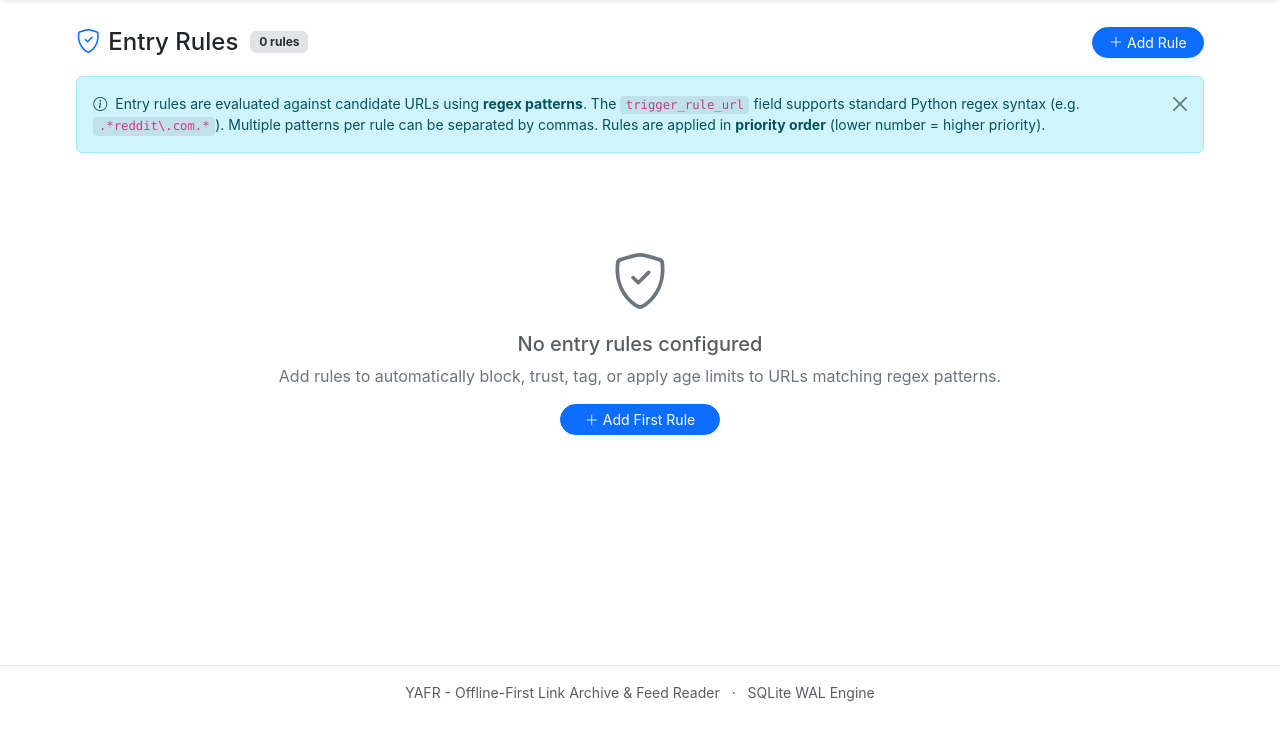
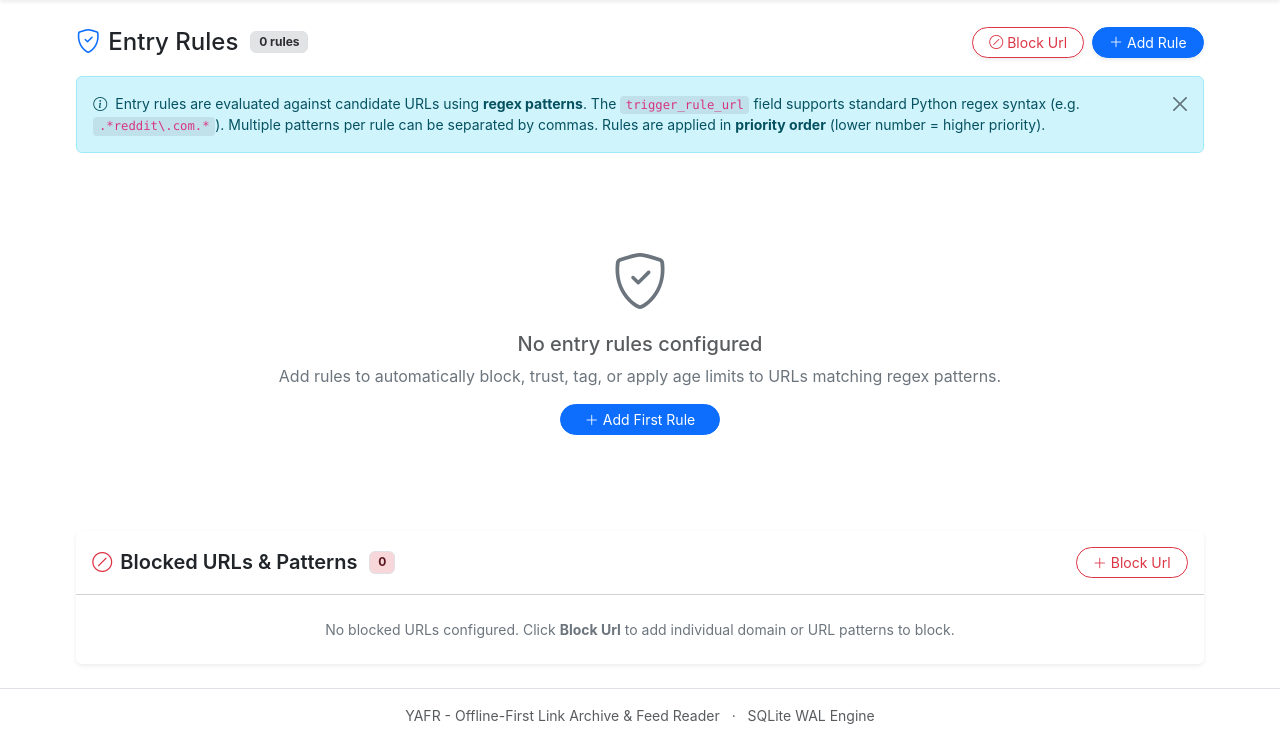
Before and after one commit to rumca-js/yafr_next, a Flask app: template yafr/templates/rules/list.html in a window 1280 px wide. Shown: the part 81-823 px from the top of the page. Before the commit the page ends 782 px from the top, so only its background shows below. Run offline with Flask 3, Linux system fonts and the light colour scheme; the template is opened without the code that fills it, so the values that code supplies are empty.

Commit message:
Added ability to add a block rule

```diff
--- a/yafr/templates/rules/list.html
+++ b/yafr/templates/rules/list.html
@@ -17,7 +17,14 @@
         </div>
 
         <div class="d-flex align-items-center gap-2 flex-wrap">
-          <a href="{{ url_for('rules.rule_add') }}" class="btn btn-primary btn-sm rounded-pill px-3 shadow-sm">
+          <button type="button"
+                  class="btn btn-outline-danger btn-sm rounded-pill px-3 shadow-sm"
+                  data-bs-toggle="modal"
+                  data-bs-target="#blockUrlModal"
+                  id="btn-block-url">
+            <i class="bi bi-slash-circle me-1"></i>Block Url
+          </button>
+          <a href="{{ url_for('rules.rule_add') }}" class="btn btn-primary btn-sm rounded-pill px-3 shadow-sm" id="btn-add-rule">
             <i class="bi bi-plus-lg me-1"></i>Add Rule
           </a>
         </div>
@@ -173,6 +180,59 @@
 
       {% endif %}
 
+      <!-- Block Entries Section -->
+      <div class="card border-0 shadow-sm mb-4">
+        <div class="card-header bg-white py-3 d-flex justify-content-between align-items-center">
+          <div class="d-flex align-items-center gap-2">
+            <i class="bi bi-slash-circle text-danger fs-5"></i>
+            <h5 class="mb-0 fw-semibold">Blocked URLs &amp; Patterns</h5>
+            <span class="badge bg-danger-subtle text-danger-emphasis border ms-1">{{ block_entries|length if block_entries else 0 }}</span>
+          </div>
+          <button type="button"
+                  class="btn btn-outline-danger btn-sm rounded-pill px-3"
+                  data-bs-toggle="modal"
+                  data-bs-target="#blockUrlModal">
+            <i class="bi bi-plus-lg me-1"></i>Block Url
+          </button>
+        </div>
+        {% if not block_entries %}
+          <div class="card-body text-center py-4 text-muted">
+            <p class="mb-0 small text-secondary">
+              No blocked URLs configured. Click <strong>Block Url</strong> to add individual domain or URL patterns to block.
+            </p>
+          </div>
+        {% else %}
+          <div class="table-responsive">
+            <table class="table table-hover align-middle mb-0">
+              <thead class="table-light small">
+                <tr>
+                  <th style="width: 80px;" class="text-center">#</th>
+                  <th>URL / Domain / Pattern</th>
+                  <th style="width: 140px;" class="text-center">Operations</th>
+                </tr>
+              </thead>
+              <tbody>
+                {% for b in block_entries %}
+                  <tr>
+                    <td class="text-center text-muted small">{{ b.id }}</td>
+                    <td>
+                      <code class="text-danger fw-semibold">{{ b.url }}</code>
+                    </td>
+                    <td class="text-center">
+                      <form method="POST" action="{{ url_for('rules.block_entry_delete', id=b.id) }}" class="d-inline" onsubmit="return confirm('Remove blocked URL \'{{ b.url }}\'?');">
+                        <button type="submit" class="btn btn-outline-danger btn-sm" title="Remove blocked URL">
+                          <i class="bi bi-trash"></i>
+                        </button>
+                      </form>
+                    </td>
+                  </tr>
+                {% endfor %}
+              </tbody>
+            </table>
+          </div>
+        {% endif %}
+      </div>
+
     </div>
   </div>
 
@@ -228,6 +288,47 @@
     </div>
   </div>
 </div>
+<!-- Modal: Add Block URL -->
+<div class="modal fade" id="blockUrlModal" tabindex="-1" aria-labelledby="blockUrlModalLabel" aria-hidden="true">
+  <div class="modal-dialog modal-dialog-centered">
+    <div class="modal-content shadow">
+      <form method="POST" action="{{ url_for('rules.block_url_add') }}">
+        <div class="modal-header">
+          <h5 class="modal-title d-flex align-items-center gap-2 text-danger" id="blockUrlModalLabel">
+            <i class="bi bi-slash-circle"></i>
+            <span>Block URL / Domain</span>
+          </h5>
+          <button type="button" class="btn-close" data-bs-dismiss="modal" aria-label="Close"></button>
+        </div>
+        <div class="modal-body">
+          <p class="text-secondary small mb-3">
+            Add a domain, URL, or substring pattern to block. If this pattern matches any part of an entry link or source URL, the entry will not be built and matching sources will be removed.
+          </p>
+          <div class="mb-3">
+            <label for="block_url_input" class="form-label fw-semibold small">URL or Pattern to Block <span class="text-danger">*</span></label>
+            <input type="text"
+                   class="form-control"
+                   id="block_url_input"
+                   name="url"
+                   placeholder="e.g. tracker.com, badsite.org, or &ad_token="
+                   required
+                   maxlength="1000"
+                   autofocus>
+            <div class="form-text small">
+              Matches any part of candidate URLs (case-insensitive substring match).
+            </div>
+          </div>
+        </div>
+        <div class="modal-footer">
+          <button type="button" class="btn btn-secondary btn-sm rounded-pill" data-bs-dismiss="modal">Cancel</button>
+          <button type="submit" class="btn btn-danger btn-sm rounded-pill px-4">
+            <i class="bi bi-slash-circle me-1"></i>Block URL
+          </button>
+        </div>
+      </form>
+    </div>
+  </div>
+</div>
 {% endblock %}
 
 {% block scripts %}
--- /dev/null
+++ b/yafr/workers/link_jobs.py
@@ -0,0 +1,5 @@
+"""
+Compatibility alias module for yafr.workers.jobs.link_jobs.
+"""
+
+from yafr.workers.jobs.link_jobs import *  # noqa: F401, F403
```
Also changed, not shown: tests/test_rules_routes.py (added, +105 -0 lines), yafr/templates/rules/block_url.html (added, +63 -0 lines), yafr/web/routes_rules.py (+50 -3 lines).
